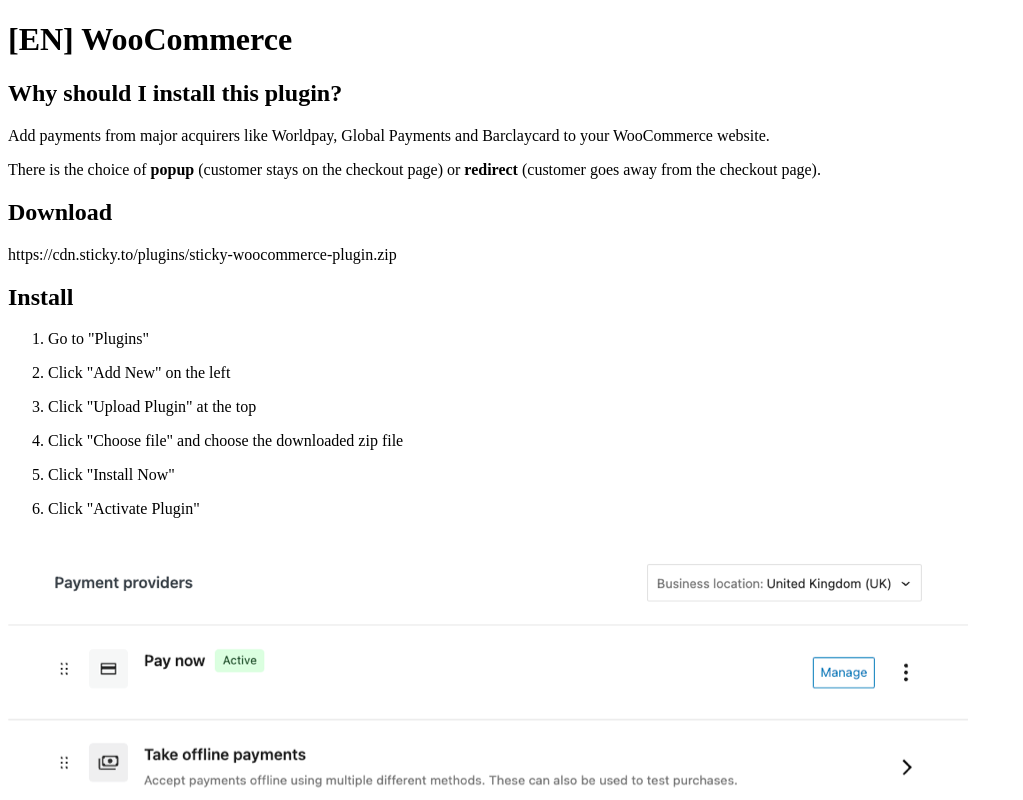
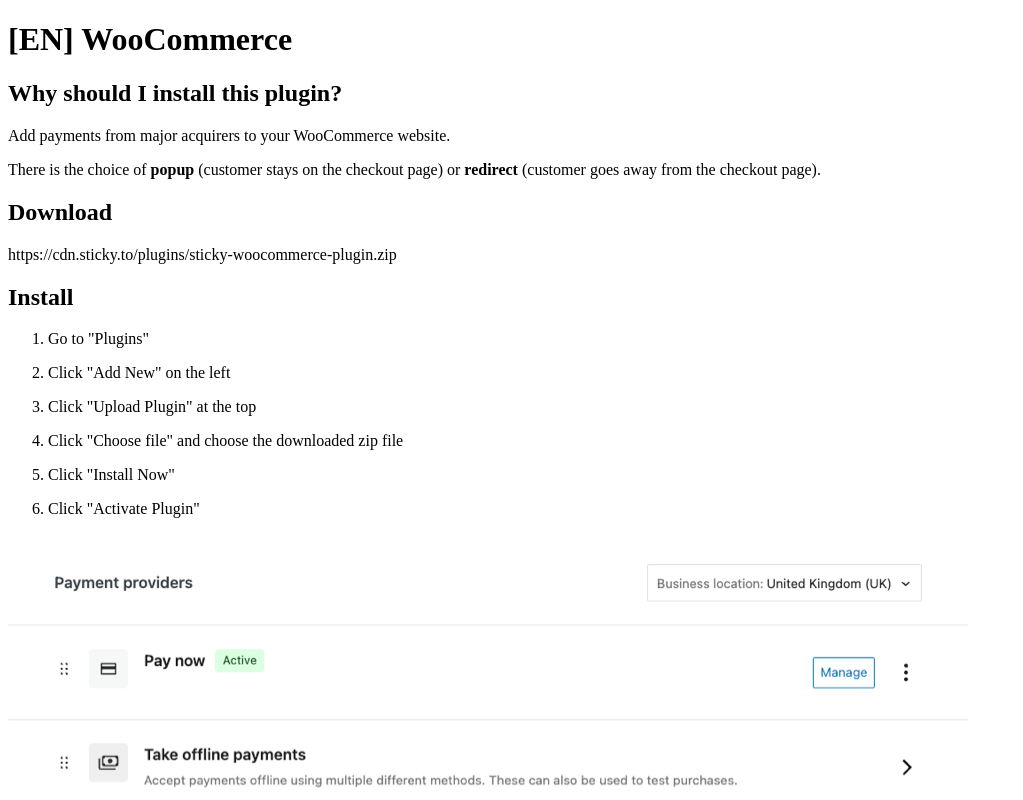
Before and after one commit to Stickyto/sticky-docs, a Next.js app in the folder src/: page /woocommerce in a window 1280 px wide. Shown: the top 800 px of the page, without its empty margins (0-1023 px from the left). Built offline with nearby package versions, Linux system fonts and the light colour scheme.

Commit message:
Don't list names of acquirers

```diff
--- a/src/pages/woocommerce.mdx
+++ b/src/pages/woocommerce.mdx
@@ -2,7 +2,7 @@
 
 ## Why should I install this plugin?
 
-Add payments from major acquirers like Worldpay, Global Payments and Barclaycard to your WooCommerce website.
+Add payments from major acquirers to your WooCommerce website.
 
 There is the choice of **popup** (customer stays on the checkout page) or **redirect** (customer goes away from the checkout page).
 
```
